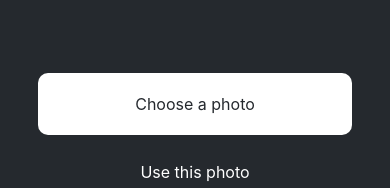
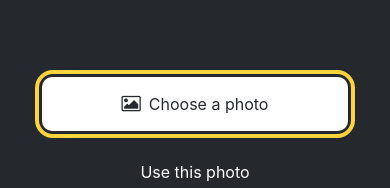
Before and after one commit to ChristopherObocha/StickerSmash, a React Native app: screen / in a window 390 px wide. Shown: the part 578-766 px from the top of the page. Built offline with nearby package versions, Linux system fonts and the light colour scheme.

Commit message:
Styled the primary button

```diff
--- a/components/Button.js
+++ b/components/Button.js
@@ -1,6 +1,6 @@
 import React from 'react'
 import { StyleSheet, Text, View, Pressable } from 'react-native'
-import FontAwesome from "@expo/vector-icons";
+import FontAwesome from "@expo/vector-icons/FontAwesome";
 
 export default function Button({label, theme}) {
 
@@ -23,21 +23,32 @@ export default function Button({label, theme}) {
       alignItems: 'center',
       justifyContent: 'center',
       flexDirection: 'row',
-      backgroundColor: theme === 'primary' && '#fff',
+      backgroundColor: theme === 'primary' ? '#fff' : 'transparent',
     },
     buttonLabel: {
       color: theme === 'primary' ? '#25292e' : '#fff',
       fontSize: 16,
     },
+    buttonIcon: {
+      paddingRight: 8,
+    }
   });
 
 
   if(theme === "primary") {
-    <View style={[styles.buttonContainer, styles.additionalPrimaryStyles]}>
-      <Pressable style={styles.button} onPress={() => alert('You pressed a button.')}>
-        <Text style={styles.buttonLabel}>{label}</Text>
-      </Pressable>
-    </View>
+    return (
+      <View style={[styles.buttonContainer, styles.additionalPrimaryStyles]}>
+        <Pressable style={styles.button} onPress={() => alert('You pressed a button.')}>
+          <FontAwesome
+            name="picture-o"
+            size={18}
+            color="#25292e"
+            style={styles.buttonIcon}
+          />
+          <Text style={styles.buttonLabel}>{label}</Text>
+        </Pressable>
+      </View>
+    );
   }
 
   return (
```
